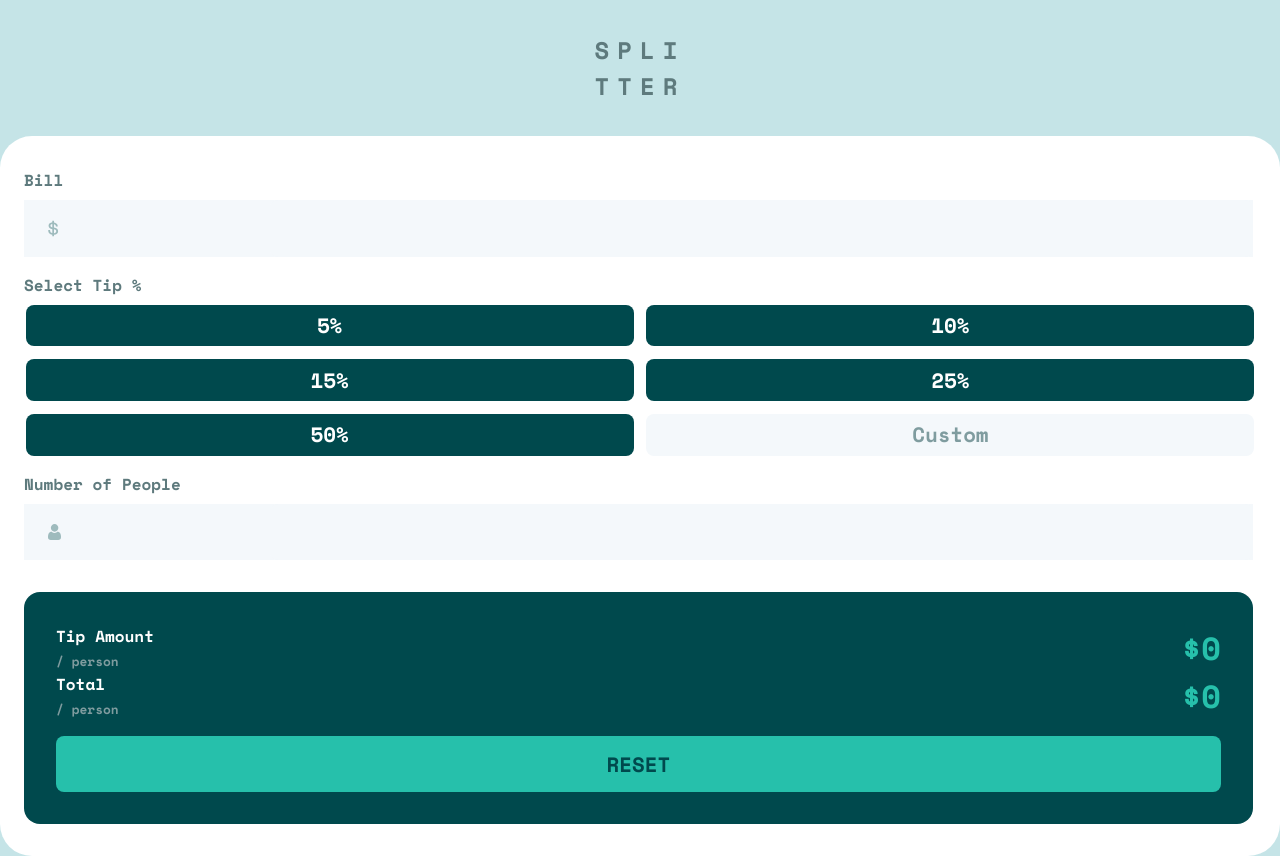
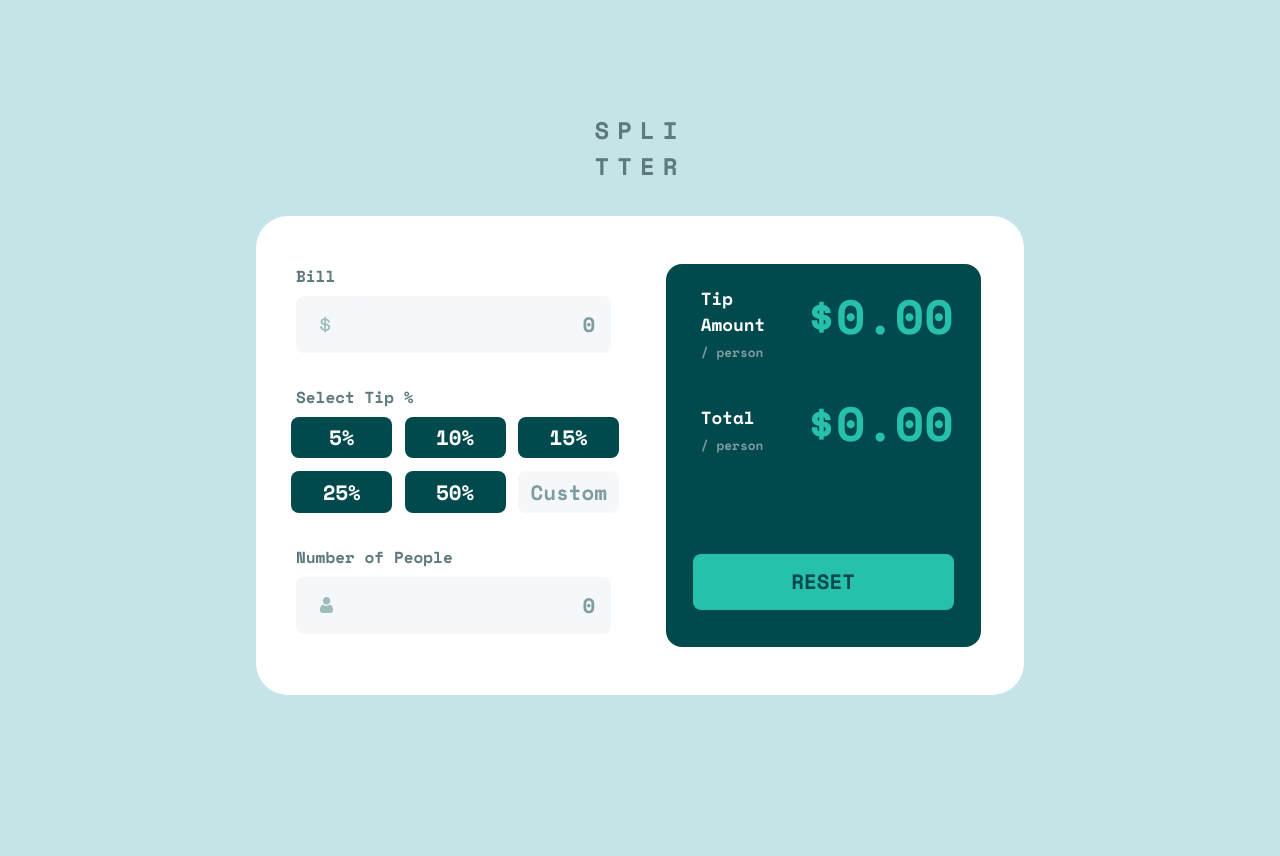
Before and after one commit to jorgecorderozx/tipSplit, a plain HTML site: page index.html in a window 1280 px wide. After the commit the page ends 800 px from the top, so only its background shows below. Drawn offline with nearby package versions, Linux system fonts and the light colour scheme.

Commit message:
Desktop design finalization

```diff
--- a/index.html
+++ b/index.html
@@ -18,13 +18,15 @@
   <main class="flex-container">
     <h1>Spli<br>tter</h1>
     <form class="flex-container">
-
+      <section class="flex-container">
         <div class="flex-container formPairs">
           <label for="billValue">Bill</label>
-        <div class="widerInputsContainer flex-container"><img src="images/icon-dollar.svg"><input type="number" id="billValue" min="0"></div>
+          <div class="widerInputsContainer flex-container"><img src="images/icon-dollar.svg"><input type="number"
+              id="billValue" min="0" placeholder="0"></div>
         </div>
 
         <div class="flex-container formPairs">
+
           <label for="tipPercentageContainer">Select Tip %</label>
           <div id="tipPercentageContainer">
             <div class="individualPercentageContainer flex-container">
@@ -44,25 +46,31 @@
             </div>
             <input id="customInput" type="number" min="0" placeholder="Custom">
           </div>
+
         </div>
 
         <div class="flex-container formPairs">
           <label for="numberOfPeopleInput">Number of People</label>
-      <div class="widerInputsContainer flex-container"><img src="images/icon-person.svg" alt=""><input type="number" min="1" id="numberOfPeopleInput"></div>
+          <div class="widerInputsContainer flex-container"><img src="images/icon-person.svg" alt=""><input type="number"
+              min="1" id="numberOfPeopleInput" placeholder="0"></div>
         </div>
+      </section>
 
+      <section class="flex-container">
         <div class="flex-container" id="generalOutputContainer">
           <!--Los numeros de output los tengo de referencia para ver como se muestran, luego los quitare porque cambiaran solo con innerHTML -->
           <div class="flex-container">
             <h2>Tip Amount<br><span>/ person</span></h2>
-          <p id="tipAmountOutput">$0</p>
+            <p id="tipAmountOutput">$0.00</p>
           </div>
           <div class="flex-container">
             <h2>Total<br><span>/ person</span></h2>
-          <p id="totalAmountOutput">$0</p>
+            <p id="totalAmountOutput">$0.00</p>
           </div>
           <input type="reset" value="Reset">
         </div>
+      </section>
+
     </form>
   </main>
 </body>
--- a/styles.css
+++ b/styles.css
@@ -21,7 +21,7 @@
 }
 
 
-main, form, #generalOutputContainer, .formPairs{
+main, form, section, #generalOutputContainer, .formPairs{
     flex-direction: column;
 }
 
@@ -56,6 +56,7 @@ input[type="number"], .individualPercentageContainer {
     justify-content: space-between;
     align-content: center;
     width: calc(100% + 0.8rem);
+    border-radius: 0.5rem;
 
 }
 
@@ -204,3 +205,67 @@ input[type="reset"]:hover{
 input:focus{
     outline: none;
 }
+
+@media (min-width:1024px){
+    main{
+        justify-content: center;
+        align-items: center;
+    }
+
+    h1{
+        margin: 5rem 3.5rem 0;
+    }
+
+    form {
+
+        flex-direction: row;
+        width: 60vw;
+        padding: 3rem;
+        gap: 10%;
+    }
+
+
+    section {
+        gap: 2rem;
+        width: 45%;
+        height: 100%;
+    }
+
+    section:nth-child(2){
+        width: 60%;
+    }
+
+    #tipPercentageContainer {
+        grid-template-columns: 33.3% 33.3% 33.3%;
+    }
+
+
+
+    #generalOutputContainer {
+        margin-top: 0;
+        gap: 2rem;
+        padding: 1.3rem 1.7rem;
+    }
+
+    #generalOutputContainer > div {
+        gap: 8%;
+    }
+
+    h2 {
+        margin-left: 0.5rem;
+    }
+
+    h2, span {
+        font-size: 110%;
+    }
+
+    h2 + p {
+        position: relative;
+        bottom: 0.5rem;
+        font-size: 3rem !important;
+    }
+
+    input[type="reset"]{
+        margin: 3.5rem 0 1rem;
+    }
+}
```
Lines whose indentation alone changed are shown as unchanged.
